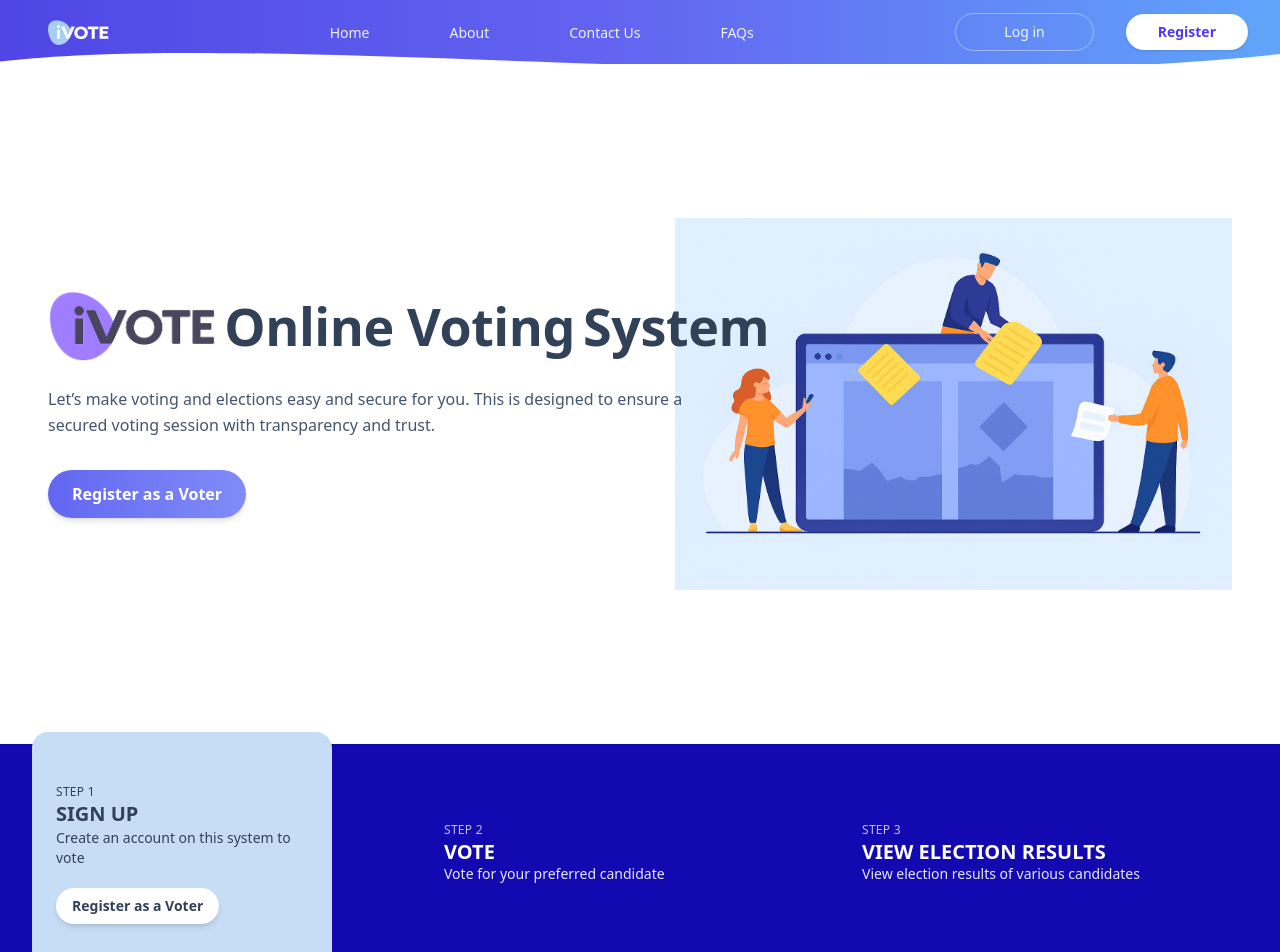
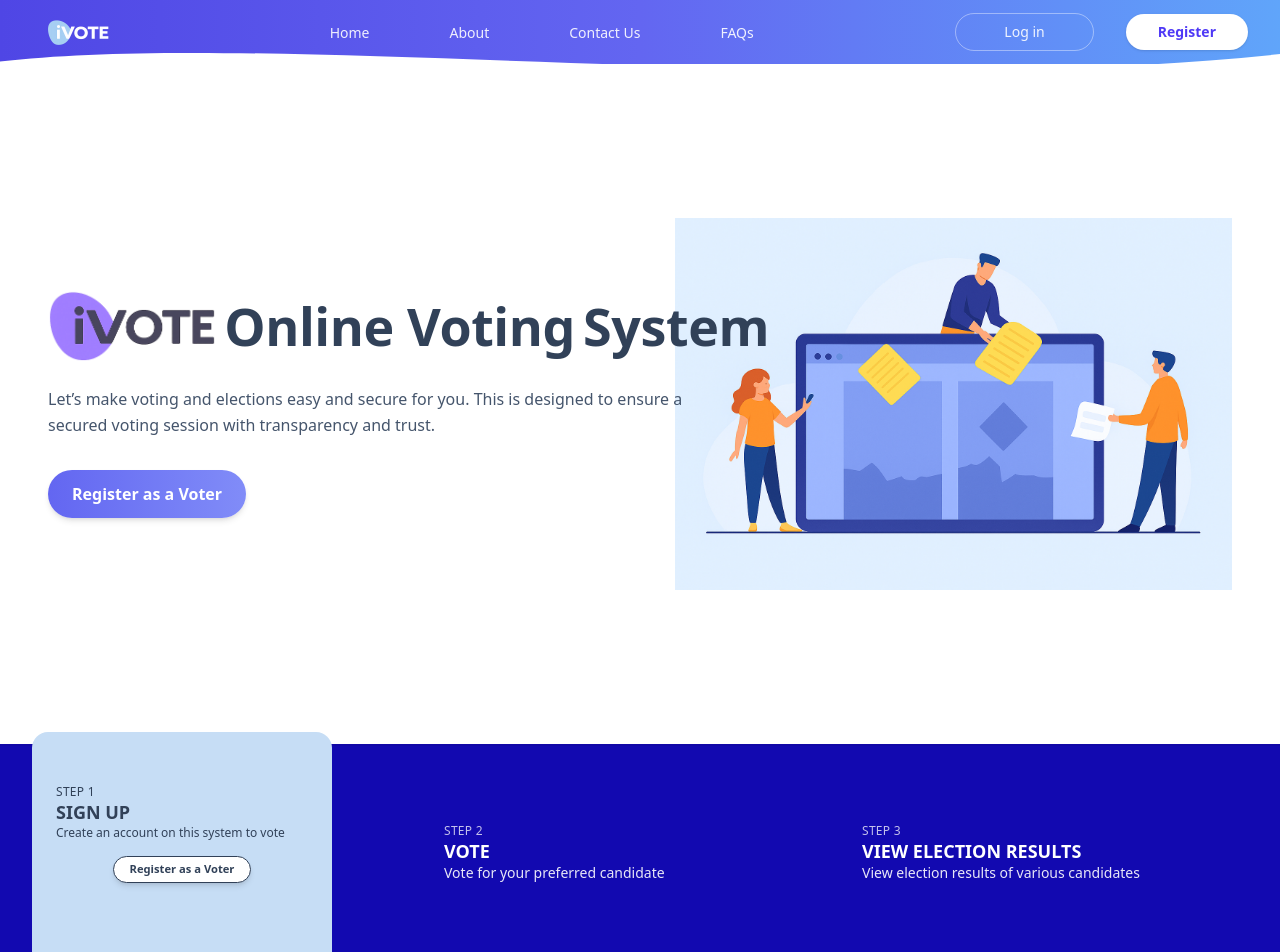
Before and after one commit to david-taiwo/i-VOTE-, a Next.js app: page / in a window 1280 px wide. Shown: the top 952 px of the page. Built offline with nearby package versions, Linux system fonts and the light colour scheme.

Commit message:
completed decision steps

```diff
--- a/app/(public)/page.tsx
+++ b/app/(public)/page.tsx
@@ -76,21 +76,23 @@ const Home = () => {
                   className="w-full sm:w-80 md:shrink-0 md:rounded-t-2xl md:w-[300px] translate-y-[-30%] md:translate-y-[-5%] rounded-t-2xl  h-auto md:h-[30vh] bg-[#c6ddf5] "
                 >
                   <div className=" rounded-2xl md:rounded-t-xl p-5 sm:p-6 md:p-3.5 md:pt-13 md:px-6 text-center md:text-left text-slate-700">
+                    <div className='mb-3.5'>
                       <div className="text-xs font-medium uppercase tracking-wide">
                         Step 1
                       </div>
-                    <h3 className="font-semibold text-lg sm:text-xl leading-snug">
+                      <h3 className="font-semibold text-lg sm:text-2sm leading-snug">
                         SIGN UP
                       </h3>
-                    <p className="text-sm ">
+                      <p className="text-xs ">
                         Create an account on this system to vote
                       </p>
+                    </div>
 
                     {/* CTA button */}
-                    <div className="mt-3 sm:mt-5">
+                    <div className="mt-3 sm:mt-2 text-center">
                       <Link
                         href="#"
-                        className="inline-block text-sm font-semibold px-4 py-2 rounded-full bg-white  shadow-md hover:shadow-lg hover:scale-105 transition-all duration-200 focus:outline-none focus:ring-2 focus:ring-[#1209b0] focus:ring-offset-2"
+                        className="inline-block text-[.7rem] font-semibold px-4 py-1 rounded-full bg-white border border-slate-700 text-slate-700 shadow-md hover:shadow-lg hover:scale-105 transition-all duration-200 focus:outline-none focus:ring-2 focus:ring-[#1209b0] focus:ring-offset-2"
                         aria-label="Register as a Voter"
                       >
                         Register as a Voter
@@ -106,7 +108,7 @@ const Home = () => {
                     <div className="text-xs font-medium uppercase tracking-wide text-white/75">
                       Step 2
                     </div>
-                    <h3 className="text-white font-semibold text-lg sm:text-xl leading-snug">
+                    <h3 className="text-white font-semibold text-lg sm:text-2sm leading-snug">
                       VOTE
                     </h3>
                     <p className="text-white/90 text-sm leading-tight">
@@ -119,7 +121,7 @@ const Home = () => {
                     <div className="text-xs font-medium uppercase tracking-wide text-white/75">
                       Step 3
                     </div>
-                    <h3 className="text-white font-semibold text-lg sm:text-xl leading-snug">
+                    <h3 className="text-white font-semibold text-lg sm:text-2sm leading-snug">
                       VIEW ELECTION RESULTS
                     </h3>
                     <p className="text-white/90 text-sm leading-tight">
```
Lines whose indentation alone changed are shown as unchanged.
